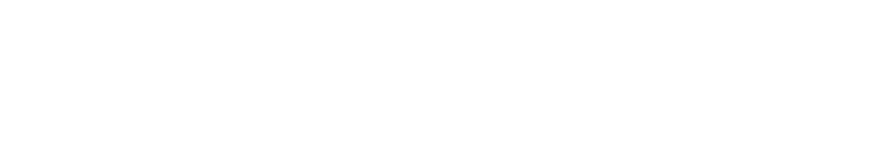
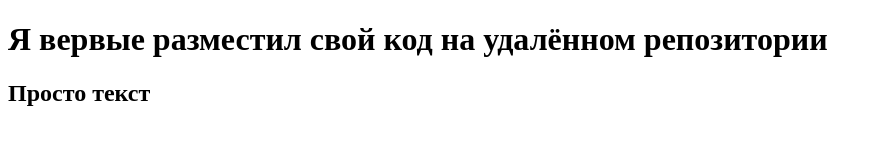
Before and after one commit to prototema/test_repo, a plain HTML site: page index.html in a window 1280 px wide. Shown: the whole page, without its empty margins (0-882 px from the left). Drawn offline with Linux system fonts and the light colour scheme.

Commit message:
New commit

```diff
--- a/index.html
+++ b/index.html
@@ -6,6 +6,7 @@
     <title>Document</title>
 </head>
 <body>
-
+    <h1>Я вервые разместил свой код на удалённом репозитории</h1>
+    <h2>Просто текст</h2>
 </body>
 </html>
```
